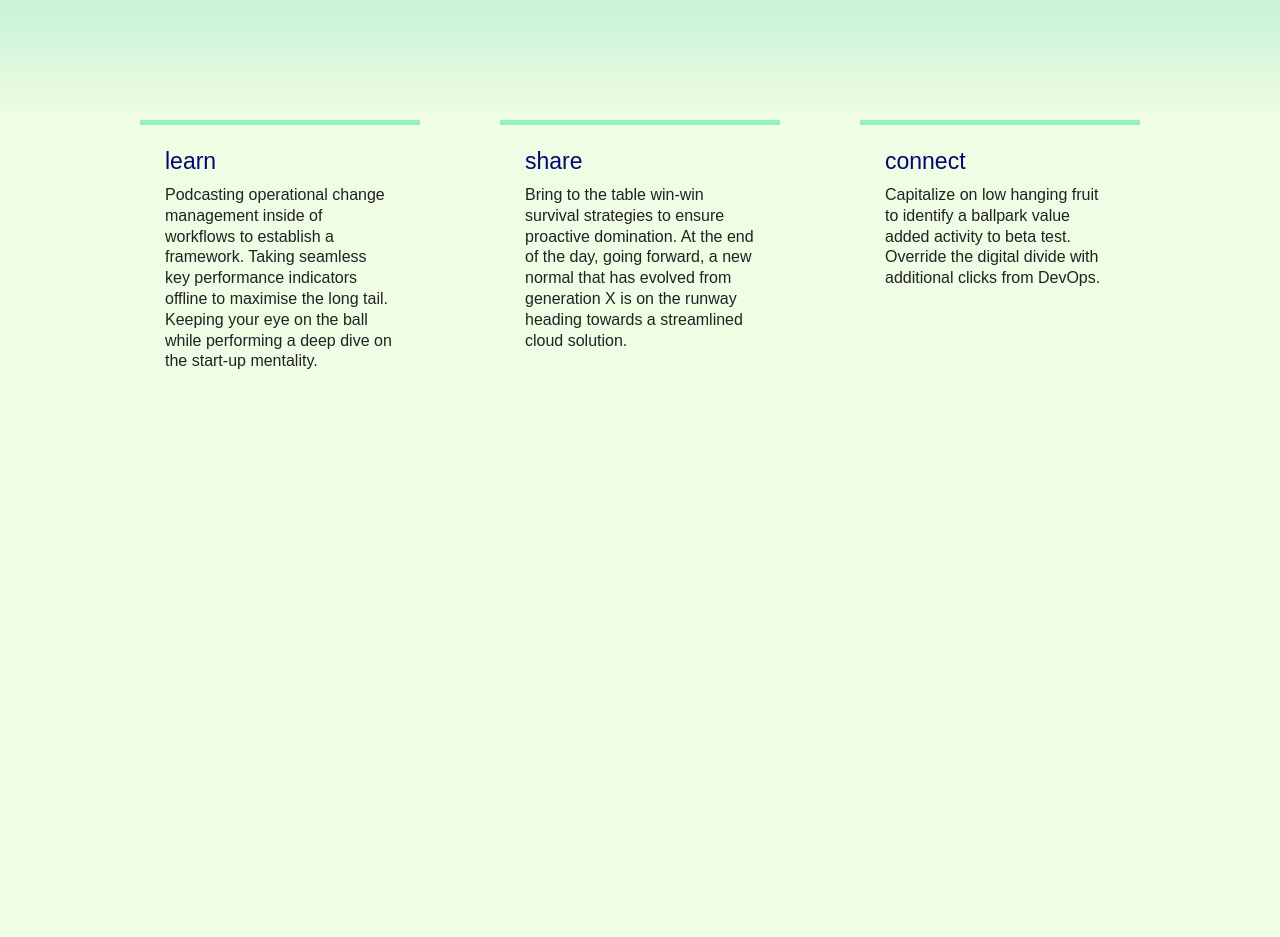
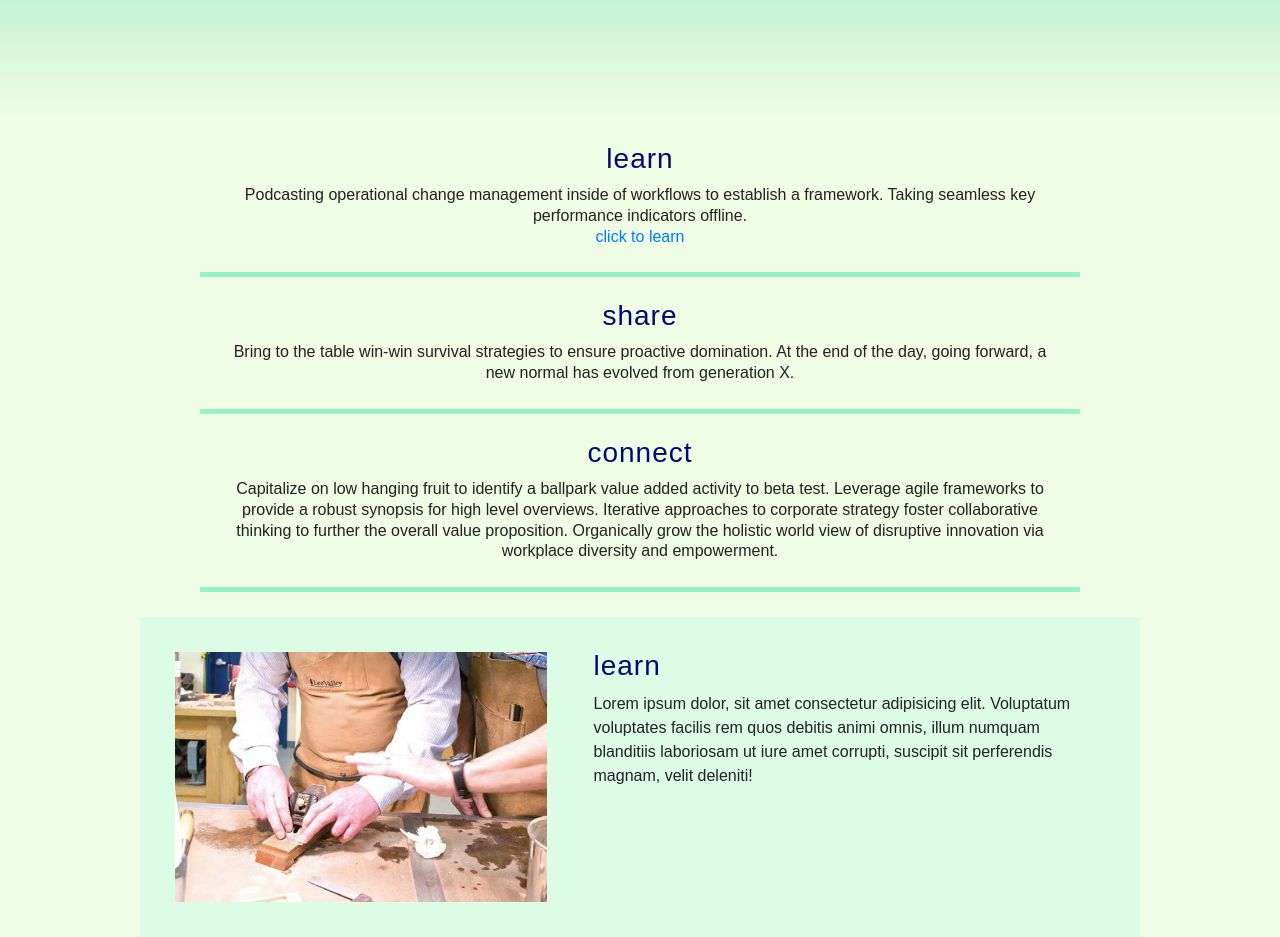
Before and after one commit to Lambda-How-To-Build-Week/Marketing, a plain HTML site: page dl-index.html in a window 1280 px wide. Shown: the part 380-1317 px from the top of the page. Before the commit the page ends 907 px from the top, so only its background shows below. Drawn offline with nearby package versions, Linux system fonts and the light colour scheme; some packages are replaced by stand-ins of ours; a script that the page names is missing; a web font is replaced by a local one.

Commit message:
bootstrap installed (unused yet)

```diff
--- a/dl-index.html
+++ b/dl-index.html
@@ -4,10 +4,15 @@
 
 <head>
 	<meta charset="utf-8">
+	<meta name="viewport" content="width=device-width, initial-scale=1, shrink-to-fit=no">
+	<link rel="stylesheet" href="https://stackpath.bootstrapcdn.com/bootstrap/4.3.1/css/bootstrap.min.css" integrity="sha384-ggOyR0iXCbMQv3Xipma34MD+dH/1fQ784/j6cY/iJTQUOhcWr7x9JvoRxT2MZw1T" crossorigin="anonymous">
+	<link rel="stylesheet" href="css/dl-index.css">
 
 	<title>how to :: your how-to site</title>
 
 	<link rel="stylesheet" href="css/dl-index.css">
+
+	<script src="https://cdn.jsdelivr.net/gh/cferdinandi/smooth-scroll@15/dist/smooth-scroll.polyfills.min.js"></script>
 
 	<!--[if lt IE 9]>
 	<script src="https://cdnjs.cloudflare.com/ajax/libs/html5shiv/3.7.3/html5shiv.js"></script>
@@ -22,79 +27,40 @@
 		</div>
 	</header>
 	<div class="main">
-		<!-- <section class="nav">
-			<nav>
-				<a href="#">About Thomas Katz</a>
-				<a href="#">About Gerald Maus</a>
-				<a href="#">Our Associates</a>
-				<a href="#">Submit Your Audition</a>
-			</nav>
-			<div class="intro">
-				<h3>About Katz & Maus</h3>
-				<p>Lorem ipsum, dolor sit amet consectetur adipisicing elit. Tempora modi obcaecati fuga, rem possimus
-					reiciendis necessitatibus eum dignissimos, quo assumenda perspiciatis autem totam blanditiis dolorum
-					voluptatum nobis voluptas ad ex.</p>
-			</div>
-		</section> -->
 		<div class="content1">
 			<div class="services">
-				<h4>learn</h4>
-				<p>Podcasting operational change management inside of workflows to establish a framework. Taking seamless key performance indicators offline to maximise the long tail. Keeping your eye on the ball while performing a deep dive on the start-up mentality.</p>
+				<h3>learn</h3>
+				<p>Podcasting operational change management inside of workflows to establish a framework. Taking seamless key performance indicators offline.</p>
+				<p><a data-scroll href="#learn">click to learn</a></p>
 			</div>
 			<div class="services">
-				<h4>share</h4>
-				<p>Bring to the table win-win survival strategies to ensure proactive domination. At the end of the day, going forward, a new normal that has evolved from generation X is on the runway heading towards a streamlined cloud solution.</p>
+				<h3>share</h3>
+				<p>Bring to the table win-win survival strategies to ensure proactive domination. At the end of the day, going forward, a new normal has evolved from generation X.</p>
 			</div>
 			<div class="services">
-				<h4>connect</h4>
-				<p>Capitalize on low hanging fruit to identify a ballpark value added activity to beta test. Override the digital divide with additional clicks from DevOps.</p>
+				<h3>connect</h3>
+				<p>Capitalize on low hanging fruit to identify a ballpark value added activity to beta test. Leverage agile frameworks to provide a robust synopsis for high level overviews. Iterative approaches to corporate strategy foster collaborative thinking to further the overall value proposition. Organically grow the holistic world view of disruptive innovation via workplace diversity and empowerment.</p>
 			</div>
 		</div>
 		<!-- </div> -->
 		<div class="content2">
-			<!-- <div class="client">
-				<img src="http://www.tromboneshorty.com/wp-content/uploads/2017/06/2017_MathieuBittonL1030269_v1.jpg"
-					alt="">
-				<p>Trombone Shorty’s new album opens with a dirge, but if you think the beloved bandleader, singer,
-					songwriter and horn-blower born Troy Andrews came here to mourn, you got it all wrong. That bit of
-					beautiful New Orleans soul—”Laveau Dirge No. 1,” named after one of the city’s most famous voodoo
-					queens—shows off our host’s roots before Parking Lot Symphony branches out wildly, wonderfully,
-					funkily
-					across 12 diverse cuts.</p>
+			<div class="client" id="learn">
+				<img src="img/learn01.jpg">
+				<div class="blurb">
+					<h3>learn</h3>
+					<p>Lorem ipsum dolor, sit amet consectetur adipisicing elit. Voluptatum voluptates facilis rem quos debitis animi omnis, illum numquam blanditiis laboriosam ut iure amet corrupti, suscipit sit perferendis magnam, velit deleniti!</p>
+				</div>
 			</div>
-			<div class="client">
-				<img src="http://www.tromboneshorty.com/wp-content/uploads/2017/06/2017_MathieuBittonL1030269_v1.jpg"
-					alt="">
-				<p>Trombone Shorty’s new album opens with a dirge, but if you think the beloved bandleader, singer,
-					songwriter and horn-blower born Troy Andrews came here to mourn, you got it all wrong. That bit of
-					beautiful New Orleans soul—”Laveau Dirge No. 1,” named after one of the city’s most famous voodoo
-					queens—shows off our host’s roots before Parking Lot Symphony branches out wildly, wonderfully,
-					funkily
-					across 12 diverse cuts.</p>
-			</div> -->
-		</div>
-		<div class="contact">
-			<!-- <div class="bits">
-				<h1>Get In Touch</h1>
-				<h4>Now interviewing new clients</h4>
-			</div>
-			<div class="info">
-				<ul>
-					<li><a href="#">Katz & Maus</a></li>
-					<li><a href="#">@KatzMausEnt</a></li>
-					<li><a href="#">#KatzMausEnt</a></li>
-				</ul>
-			</div> -->
 		</div>
 	</div>
-	<footer>
-		<!-- <nav>
-			<a href="#">About Thomas Katz</a>
-			<a href="#">About Gerald Maus</a>
-			<a href="#">Our Associates</a>
-			<a href="#">Submit Your Audition</a>
-		</nav> -->
-	</footer>
+	<script>
+		var scroll = new SmoothScroll('a[href*="#"]', {
+			speed: 1200
+		});
+	</script>
+	<script src="https://code.jquery.com/jquery-3.3.1.slim.min.js" integrity="sha384-q8i/X+965DzO0rT7abK41JStQIAqVgRVzpbzo5smXKp4YfRvH+8abtTE1Pi6jizo" crossorigin="anonymous"></script>
+	<script src="https://cdnjs.cloudflare.com/ajax/libs/popper.js/1.14.7/umd/popper.min.js" integrity="sha384-UO2eT0CpHqdSJQ6hJty5KVphtPhzWj9WO1clHTMGa3JDZwrnQq4sF86dIHNDz0W1" crossorigin="anonymous"></script>
+	<script src="https://stackpath.bootstrapcdn.com/bootstrap/4.3.1/js/bootstrap.min.js" integrity="sha384-JjSmVgyd0p3pXB1rRibZUAYoIIy6OrQ6VrjIEaFf/nJGzIxFDsf4x0xIM+B07jRM" crossorigin="anonymous"></script>
 </body>
 
 </html>
--- a/less/dl-index.less
+++ b/less/dl-index.less
@@ -211,6 +211,9 @@ table {
 .overborder() {
 	border-top: 5px solid @color-borderBase;
 }
+.underborder() {
+	border-bottom: 5px solid @color-borderBase;
+}
 .hardborder() {
 	border: 10px solid @color-2;
 }
@@ -248,6 +251,7 @@ html {
 body {
 	height: 100%;
 	.texts();
+	background-color: @color-4;
 }
 
 h1 {
@@ -264,7 +268,7 @@ h2 {
 }
 h3 {
 	.titles();
-	font-size: 2.3rem;
+	font-size: 2.8rem;
 	letter-spacing: 1px;
 	margin-bottom: 1.2rem;
 }
@@ -314,7 +318,7 @@ header {
 	}
 }
 
-div.modal {
+div.mymodal {
 	max-width: 400px;
 	margin: 0 auto;
 	// border: 5px solid @color-2;
@@ -409,8 +413,9 @@ section.nav {
 }
 
 div.content1 {
-	.flexrow();
-	justify-content: space-between;
+	.flexcol();
+	justify-content: space-evenly;
+	align-items: center;
 	// background-color: @color-1;
 	// padding: 15px 0;
 	// flex-wrap: wrap;
@@ -422,10 +427,10 @@ div.content1 {
 		padding: 0;
 	}
 	.services {
-		.overborder();
+		.underborder();
 		// .blockborder();
-		width: 23%;
-		// text-align: center;
+		text-align: center;
+		width: 88%;
 		padding: 25px;
 		// border: 1px solid @color-3;
 		@media (max-width: 500px) {
@@ -437,26 +442,32 @@ div.content1 {
 
 div.content2 {
 	margin: 25px 0 0;
-	// border-top: 1px solid @color-5;
-	padding: 35px 0 0;
-	// border-bottom: 1px solid @color-5;
+	padding: 35px;
+	background-color:  @color-success-100;
 
 	.client {
 		.flexrow();
 		justify-content: space-between;
-		margin-bottom: 35px;
 		img {
-			max-width: 25%;
-			border-radius: 35px;
+			width: 40%;
+			height: 250px;
+			object-fit: cover;
+			object-position: 0 80%;
+			// border-radius: 35px;
 		}
 		p {
-			max-width: 72%;
+			// max-width: 72%;
+			line-height:1.5;
 		}
 		// :lastChild{
 		// 	margin-bottom: 0;
 		// }
+		.blurb {
+			width: 55%;
+		}
 	}
 }
+
 
 div.contact {
 	margin: 35px 0;
```
Also changed, not shown: dl-loginModal.html (+7 -5 lines), css/dl-index.css, img/learn01.jpg (added).
